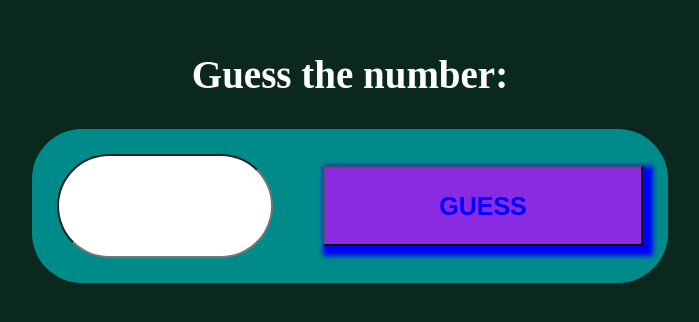
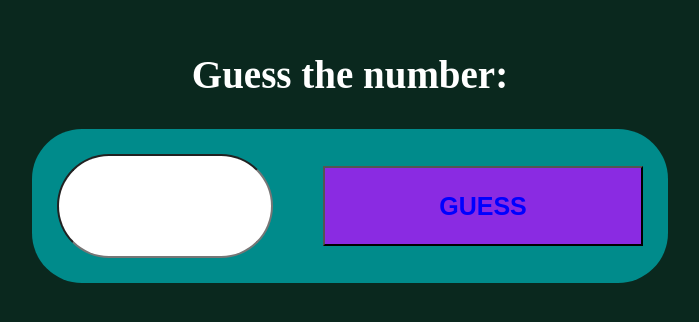
Before and after one commit to FarhathH/SkillsBootCampWeek6Farhath, a React (Create React App) app in the folder day-1/: page / in a window 1280 px wide. Shown: the part 218-540 px from the top of the page, without its empty margins (290-989 px from the left). Built offline with nearby package versions, Linux system fonts and the light colour scheme; a web font is replaced by a local one.

Commit message:
Adding useState from react

```diff
--- a/day-1/src/guess.css
+++ b/day-1/src/guess.css
@@ -26,6 +26,18 @@
     background-color: blueviolet;
     color:blue;
     margin:25px;
-    box-shadow: 5px 5px 5px 5px;
     font-size:25px;
+    transition: 1s;
 }
+
+.guess-button:hover{
+    width:25vw;
+    height:10vh;
+    background-color: blue;
+    color:blueviolet;
+    margin:25px;
+    font-size:25px;
+    cursor: pointer;
+    transition:1s;
+
+}
--- a/day-1/src/guess.js
+++ b/day-1/src/guess.js
@@ -1,39 +1,24 @@
 import './guess.css';
+import {useState} from 'react';
 
 
-const TheAnswer = 10;
-
-
-function Correction(){
-    if(TheAnswer == <input/>){
-        return(
-            <h3>Correct</h3>
-        );
-    }else{
-        return(
-            <h3>Try again</h3>
-        );
-    }
-}
 
 
 function RandomNum(){
 
+    const[guess, setGuess] = useState("")
 
-   return(
+    return(
     <>
         <h2>Guess the number:</h2>
-        <div class = "layout">
-
-            <input type = "number" className = "input-guess">
-
-            </input>
-
-            <button onClick={Correction} className = "guess-button">
+        {guess}
+        <div className = "layout">
+            <input type = "number" className = "input-guess" onChange={(setGuess)=>{console.log(setGuess.target.value)}}/>
+            <button className = "guess-button">
                 <strong>GUESS</strong>
             </button>
         </div>
-        <h3></h3>
+        <h3 id = "help-me"></h3>
     </>
    );
 
```
